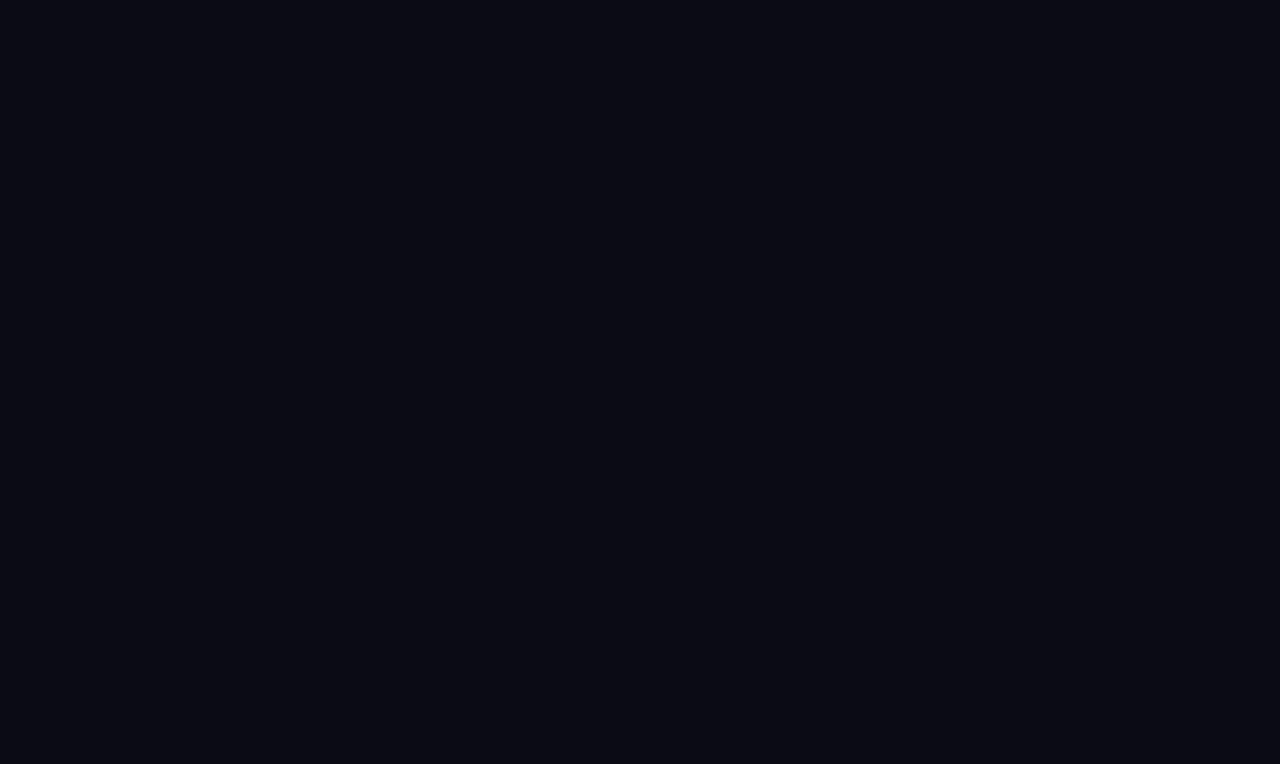
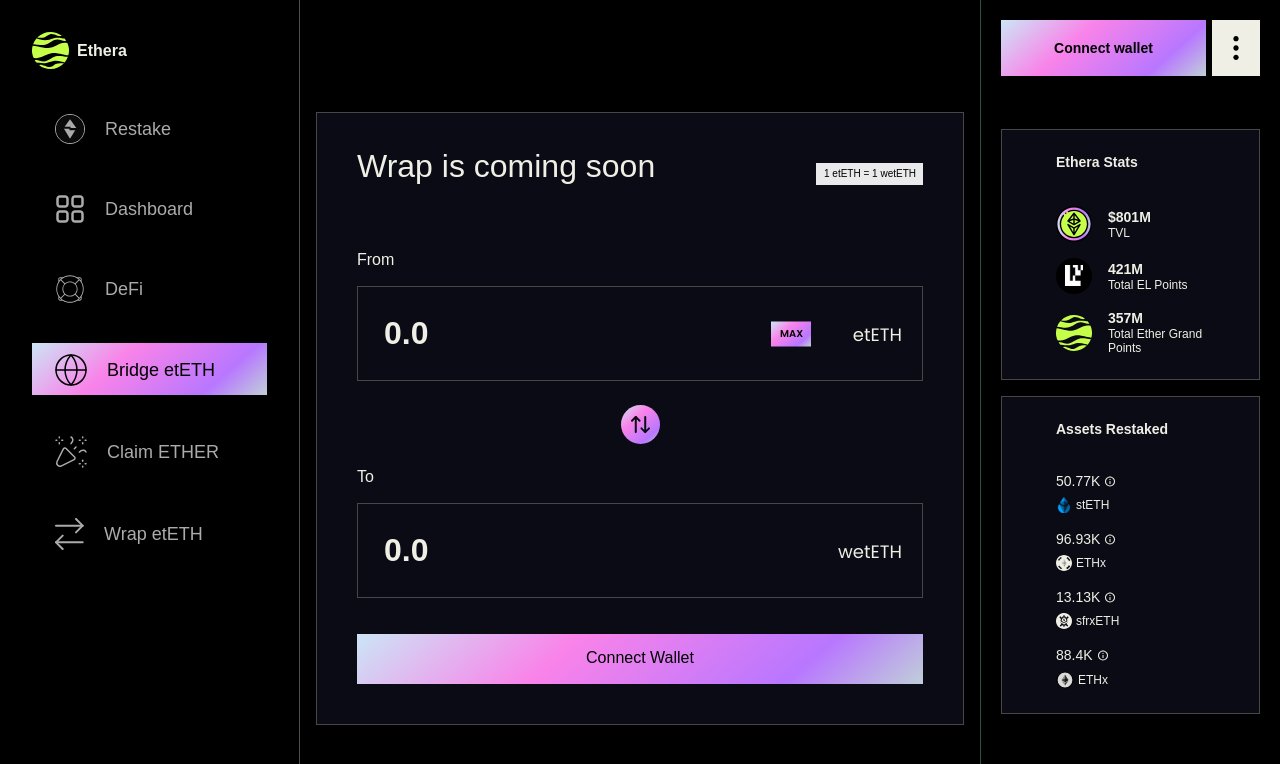
Before and after one commit to Mavlon4658/ethera, a React (Create React App) app: page /dashboard/wrap in a window 1280 px wide. Before the commit this address had no page. Shown: the top 764 px of the page. Built offline with nearby package versions, Linux system fonts and the light colour scheme; a web font is replaced by a local one.

Commit message:
added wrap page

```diff
--- a/src/App.jsx
+++ b/src/App.jsx
@@ -5,6 +5,7 @@ import Dashboard from "./pages/dashboard/Home";
 import Restake from "./pages/dashboard/Restake";
 import Defi from "./pages/dashboard/Defi";
 import Bridge from "./pages/dashboard/Bridge";
+import Wrap from "./pages/dashboard/Wrap";
 import { useState } from "react";
 
 function App() {
@@ -24,6 +25,7 @@ function App() {
             <Route path="restake" element={<Restake setActiveNav={handleNav}/>} />
             <Route path="defi" element={<Defi setActiveNav={handleNav}/>} />
             <Route path="bridge" element={<Bridge setActiveNav={handleNav}/>} />
+            <Route path="wrap" element={<Wrap setActiveNav={handleNav}/>} />
           </Route>
         </Route>
       </Routes>
--- a/src/assets/images/index.js
+++ b/src/assets/images/index.js
@@ -65,6 +65,7 @@ import bridgeIcon1 from './bridge_icon_1.svg'
 import bridgeIcon2 from './bridge_icon_2.svg'
 import bridgeIcon3 from './bridge_icon_3.svg'
 import bridgeIcon4 from './bridge_icon_4.svg'
+import convert from './convert.svg'
 
 const IMG = {
     logo: logo,
@@ -148,6 +149,7 @@ const IMG = {
     bridgeIcon2,
     bridgeIcon3,
     bridgeIcon4,
+    convert,
 };
 
 
--- a/src/assets/scss/style.scss
+++ b/src/assets/scss/style.scss
@@ -2887,3 +2887,158 @@ button, input, textarea {
     }
 }
 // Bridge end
+
+// Wrap
+.wrap {
+    padding: 112px 0;
+
+    @include media(1250) {
+        padding: 76px 0 24px;
+    }
+
+    &__container {
+        background: $color-bg;
+        border: 1px solid $color-stroke;
+        padding: 35px 40px 40px;
+
+        @include media(674) {
+            padding: 15px 0 36px;
+        }
+    }
+
+    &__head {
+        display: flex;
+        align-items: flex-end;
+        justify-content: space-between;
+        margin-bottom: 66px;
+
+        @include media(674) {
+            padding-left: 13px;
+            flex-direction: column;
+            gap: 7px;
+            align-items: flex-start;
+            margin-bottom: 10px;
+        }
+    }
+
+    &__title {
+        font-size: 32px;
+        font-weight: 500;
+
+        @include media(674) {
+            font-size: 16px;
+        }
+    }
+
+    .alert_light {
+        background: #EAEAEA;
+        color: $color-black-pure;
+        font-size: 10px;
+        padding: 5px 7px 6px 8px;
+
+    }
+
+    label {
+        margin-bottom: 17px;
+
+        @include media(674) {
+            margin-bottom: 10px;
+            padding-left: 13px;
+        }
+    }
+
+    .input {
+        position: relative;
+
+        input {
+            font-size: 32px;
+            font-weight: bold;
+            padding: 28px 26px;
+            background: #0B0B15;
+            border: 1px solid $color-stroke;
+            width: 100%;
+            color: $color-white;
+
+            @include media(674) {
+                font-size: 16px;
+                height: 50px;
+                padding: 0px 13px;
+            }
+
+            &::placeholder {
+                color: $color-white;
+            }
+        }
+
+        span {
+            position: absolute;
+            top: 50%;
+            right: 21px;
+            transform: translateY(-50%);
+            font-size: 18px;
+            font-family: $font-poppins;
+
+            @include media(674) {
+                right: 13px;
+                font-size: 16px;
+            }
+        }
+
+        button {
+            position: absolute;
+            right: 112px;
+            top: 50%;
+            transform: translateY(-50%);
+            background: $color-gradient-nt;
+            padding: 4px 8px 5px 9px;
+            font-size: 10px;
+            font-weight: 600;
+            font-family: $font-poppins;
+            text-transform: uppercase;
+
+            @include media(674) {
+                right: 67px;
+            }
+        }
+    }
+
+    .change_btn {
+        display: flex;
+        align-items: center;
+        justify-content: center;
+        margin: 24px 0;
+
+        @include media(674) {
+            margin: 9px 0;
+        }
+
+        button {
+            background: $color-gradient-nt;
+            width: 39px;
+            height: 39px;
+            display: flex;
+            align-items: center;
+            justify-content: center;
+            border-radius: 50%;
+
+            @include media(674) {
+                width: 20px;
+                height: 20px;
+
+                img {
+                    height: 11px;
+                }
+            }
+        }
+    }
+
+    .submit_btn {
+        width: 100%;
+        margin-top: 36px;
+
+        @include media(674) {
+            margin-top: 10px;
+        }
+    }
+}
+// Wrap end
--- a/src/pages/dashboard/Layout.jsx
+++ b/src/pages/dashboard/Layout.jsx
@@ -9,7 +9,7 @@ export default function Lyout ({activeNav}) {
         {name: 'DeFi', to: '/dashboard/defi', img: IMG.navIcon3, activeImg: IMG.navIcon3Active},
         {name: 'Bridge etETH', to: '/dashboard/bridge', img: IMG.navIcon4, activeImg: IMG.navIcon4Active},
         {name: 'Claim ETHER', to: '/dashboard', img: IMG.navIcon5, activeImg: IMG.navIcon5Active},
-        {name: 'Wrap etETH', to: '/dashboard', img: IMG.navIcon6, activeImg: IMG.navIcon6Active},
+        {name: 'Wrap etETH', to: '/dashboard/wrap', img: IMG.navIcon6, activeImg: IMG.navIcon6Active},
     ]);
     const [moreLink, setMoreLink] = useState([
         {name: 'Twitter', img: IMG.moreLink1},
--- /dev/null
+++ b/src/pages/dashboard/Wrap.jsx
@@ -0,0 +1,41 @@
+import { useEffect } from "react"
+import IMG from "../../assets/images"
+
+export default function Wrap ({setActiveNav}) {
+
+    useEffect(() => {
+        setActiveNav('Bridge etETH')
+    }, [])
+
+    return (<div className="wrap">
+        <div className="dashboard__container wrap__container">
+            <div className="wrap__head">
+                <h2 className="wrap__title">Wrap is coming soon</h2>
+                <p className="alert_light">1 etETH = 1 wetETH</p>
+            </div>
+            <form action="" className="wrap__form">
+                <div className="form_control">
+                    <label htmlFor="" className="d-p3">From</label>
+                    <div className="input">
+                        <input type="number" placeholder="0.0" />
+                        <span>etETH</span>
+                        <button type="button">max</button>
+                    </div>
+                </div>
+                <div className="change_btn">
+                    <button type="button">
+                        <img src={IMG.convert} alt="" />
+                    </button>
+                </div>
+                <div className="form_control">
+                    <label htmlFor="" className="d-p3">To</label>
+                    <div className="input">
+                        <input type="number" placeholder="0.0" />
+                        <span>wetETH</span>
+                    </div>
+                </div>
+                <button type="submit" className="btn_gradient submit_btn">Connect Wallet</button>
+            </form>
+        </div>
+    </div>)
+}
```
Also changed, not shown: src/assets/images/convert.svg (added).
